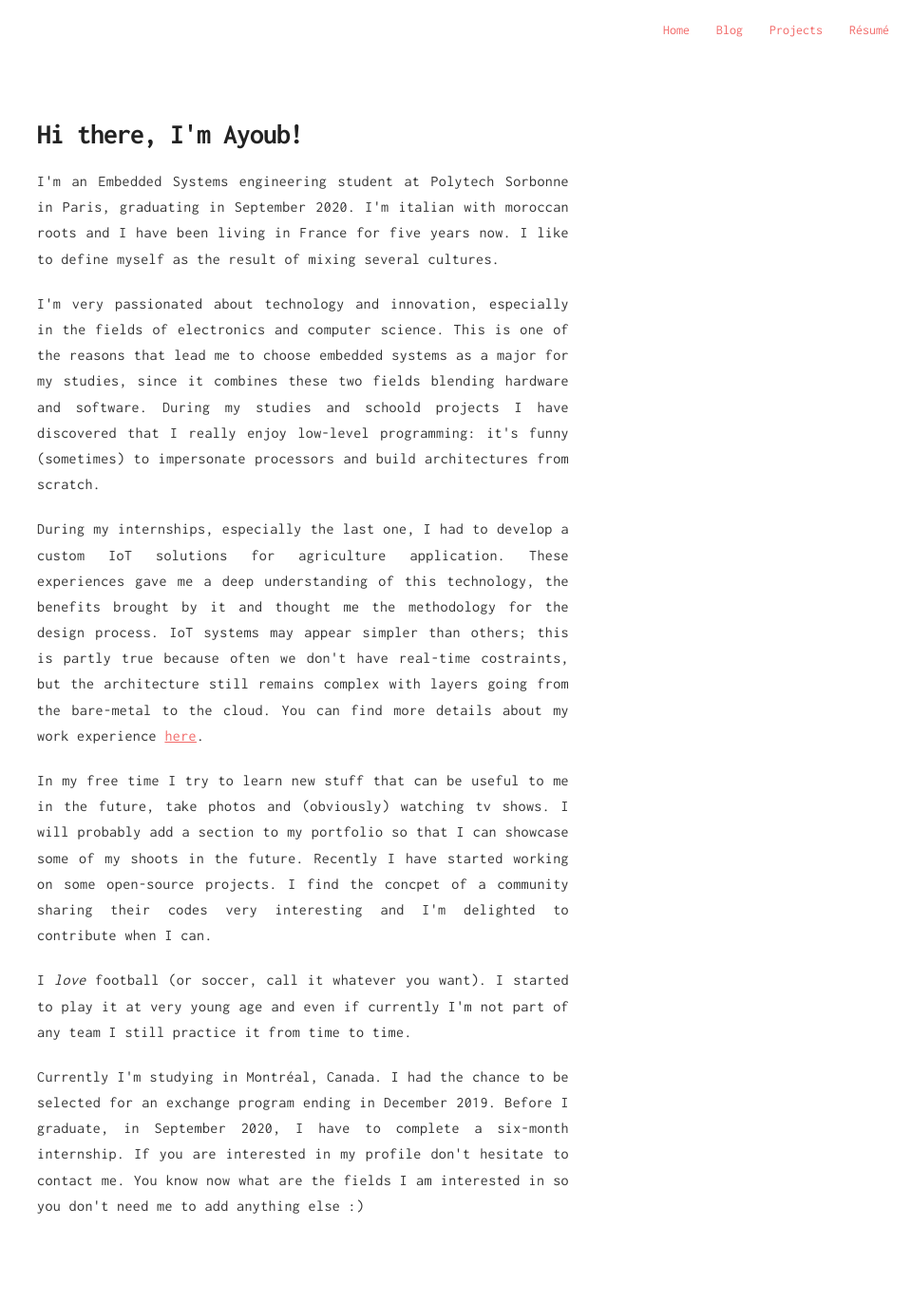
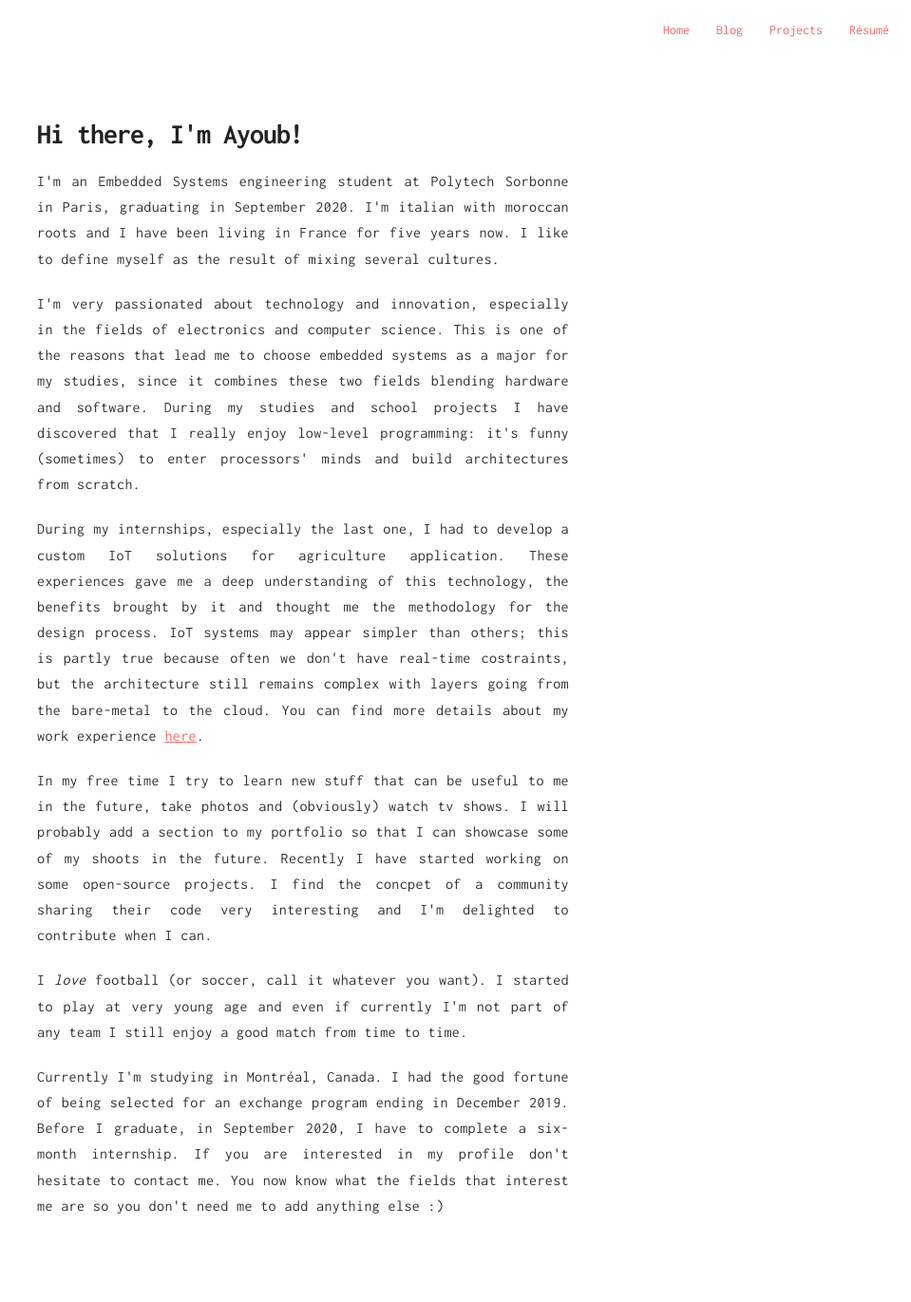
Before and after one commit to ayoubsvbri/ayoubsabri.github.io, a Jekyll site: the page built from about/index.html, in a window 1280 px wide. Shown: the whole page at 95% size, without its empty margins (321-1280 px from the left). Built offline with Jekyll 4.4.1, drawn with Linux system fonts in a browser that asks for light colours.

Commit message:
fix about section

```diff
--- a/_posts/2016-01-23-indigo-jekyll-theme.markdown
+++ b/_posts/2019-09-23-tawqeetex-latex-generator.markdown
@@ -1,7 +1,7 @@
 ---
-title: ":ramen: Indigo, minimalist jekyll theme"
+title: "tawqeeTeX, a LaTex generator for time prayer schedules"
 layout: post
-date: 2016-01-23 22:10
+date: 2019-09-23 22:10
 tag: jekyll
 image: https://koppl.in/indigo/assets/images/jekyll-logo-light-solid.png
 headerImage: true
--- a/about/index.html
+++ b/about/index.html
@@ -11,8 +11,8 @@ title: About
 
 	<p>I'm very passionated about technology and innovation, especially in the fields of electronics and computer science.
 	This is one of the reasons that lead me to choose embedded systems as a major for my studies, since it combines these
-	two fields blending hardware and software. During my studies and schoold projects I have discovered that I really enjoy
-	low-level programming: it's funny (sometimes) to impersonate processors and build architectures from scratch.
+	two fields blending hardware and software. During my studies and school projects I have discovered that I really enjoy
+	low-level programming: it's funny (sometimes) to enter processors' minds and build architectures from scratch.
 	</p>
 
 	<p>During my internships, especially the last one, I had to develop a custom IoT solutions for agriculture application.
@@ -22,19 +22,19 @@ title: About
 	bare-metal to the cloud. You can find more details about my work experience <a href="/resume">here</a>.
 	</p>
 
-	<p>In my free time I try to learn new stuff that can be useful to me in the future, take photos and (obviously) watching tv shows.
+	<p>In my free time I try to learn new stuff that can be useful to me in the future, take photos and (obviously) watch tv shows.
 	I will probably add a section to my portfolio so that I can showcase some of my shoots in the future.
-	Recently I have started working on some open-source projects. I find the concpet of a community sharing their codes
+	Recently I have started working on some open-source projects. I find the concpet of a community sharing their code
 	very interesting and I'm delighted to contribute when I can.
 	</p>
 
-	<p>I <em>love</em> football (or soccer, call it whatever you want). I started to play it at very young age and even if
-	currently I'm not part of any team I still practice it from time to time.
+	<p>I <em>love</em> football (or soccer, call it whatever you want). I started to play at very young age and even if
+	currently I'm not part of any team I still enjoy a good match from time to time.
 	</p>
 
-	<p>Currently I'm studying in Montréal, Canada. I had the chance to be selected for an exchange program ending in
+	<p>Currently I'm studying in Montréal, Canada. I had the good fortune of being selected for an exchange program ending in
  	December 2019. Before I graduate, in September 2020, I have to complete a six-month internship. If you are interested
-	in my profile don't hesitate to contact me. You know now what are the fields I am interested in so you don't need me
+	in my profile don't hesitate to contact me. You now know what the fields that interest me are so you don't need me
 	to add anything else :)
 	</p>
 
```
Also changed, not shown: tawqeetex/index.md (added, +10 -0 lines).
